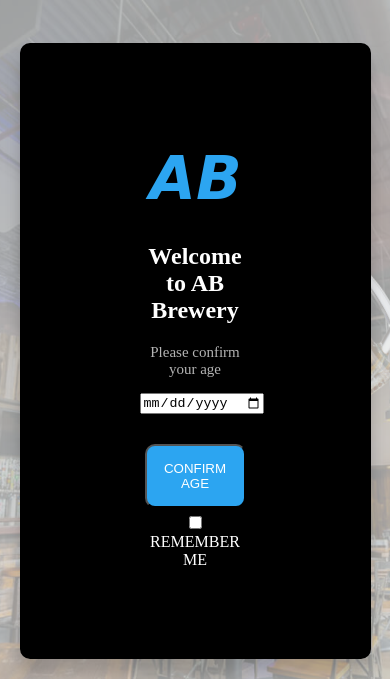
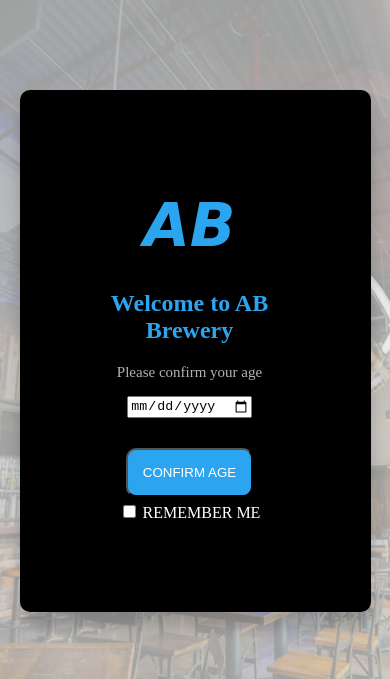
Before and after one commit to abielik/age-gate, a plain HTML site: page index.html in a window 390 px wide. Shown: the part 71-750 px from the top of the page. Drawn offline with Linux system fonts and the light colour scheme.

Commit message:
gate message small screen

```diff
--- a/style.css
+++ b/style.css
@@ -296,4 +296,20 @@ nav a:hover {
     margin: 0px;
     bottom: 55px;
   }
+
+  .age-gate {
+    position: relative;
+    background-size: cover;
+  }
+  .gate-message h2 {
+    color: rgb(44, 165, 241);
+    font-weight: bolder;
+  }
+
+  .gate-message,
+  .gate-buttons {
+    width: 160px;
+    position: relative;
+    right: 30px;
+  }
 }
```
